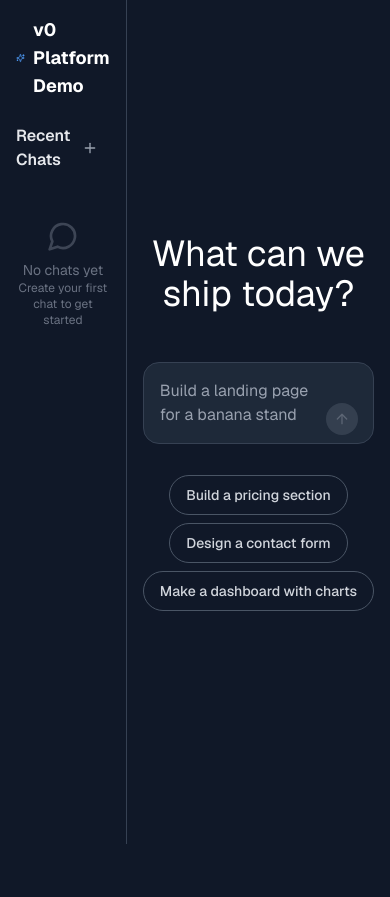
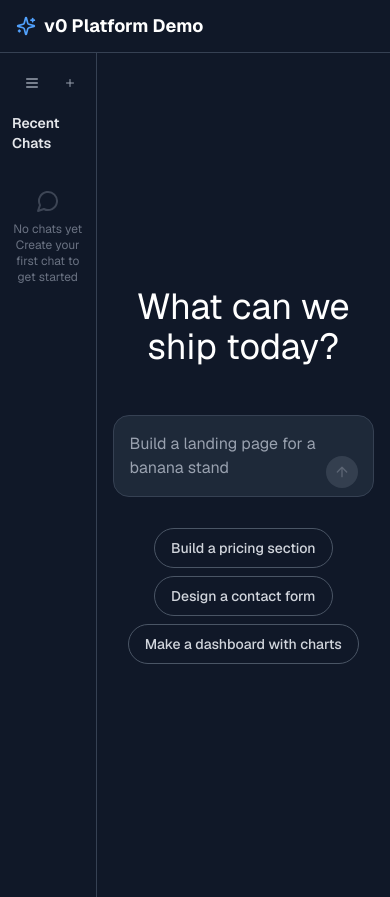
Before and after one commit to willsather/v0-platform-demo, a Next.js app in the folder apps/web/: page / in a window 390 px wide. Before the commit the page ends 844 px from the top, so only its background shows below. Built offline with nearby package versions, Linux system fonts and the light colour scheme.

Commit message:
chore: improve sidebar ui and preview refactor

```diff
--- /dev/null
+++ b/apps/web/src/app/components/app-header.tsx
@@ -0,0 +1,18 @@
+import { Sparkles } from "lucide-react";
+import Link from "next/link";
+
+export function AppHeader() {
+  return (
+    <header className="border-gray-700 border-b bg-gray-900 px-4 py-3">
+      <div className="flex items-center">
+        <Link
+          href="/"
+          className="flex items-center gap-2 transition-opacity hover:opacity-80"
+        >
+          <Sparkles className="h-5 w-5 text-blue-400" />
+          <h1 className="font-bold text-white text-lg">v0 Platform Demo</h1>
+        </Link>
+      </div>
+    </header>
+  );
+}
--- a/apps/web/src/app/components/chat-sidebar.tsx
+++ b/apps/web/src/app/components/chat-sidebar.tsx
@@ -1,6 +1,6 @@
 "use client";
 
-import { MessageCircle, Plus, Sparkles, Trash2 } from "lucide-react";
+import { Menu, MessageCircle, Plus, Trash2 } from "lucide-react";
 import Link from "next/link";
 import { usePathname } from "next/navigation";
 import { useEffect, useState } from "react";
@@ -17,10 +17,16 @@ export interface ChatHistoryItem {
 
 export function ChatSidebar() {
   const [chats, setChats] = useState<ChatHistoryItem[]>([]);
+  const [isMinimized, setIsMinimized] = useState(false);
   const pathname = usePathname();
 
   useEffect(() => {
     loadChats();
+    // Load minimized state from localStorage
+    const savedMinimized = localStorage.getItem("sidebar-minimized");
+    if (savedMinimized) {
+      setIsMinimized(JSON.parse(savedMinimized));
+    }
   }, []);
 
   const loadChats = () => {
@@ -50,28 +56,37 @@ export function ChatSidebar() {
     }
   };
 
-  const truncateTitle = (title: string, maxLength = 40) => {
+  const toggleSidebar = () => {
+    const newMinimized = !isMinimized;
+    setIsMinimized(newMinimized);
+    localStorage.setItem("sidebar-minimized", JSON.stringify(newMinimized));
+  };
+
+  const truncateTitle = (title: string, maxLength = 30) => {
     if (title.length <= maxLength) return title;
     return `${title.substring(0, maxLength)}...`;
   };
 
   return (
-    <div className="h-screen w-64 overflow-y-auto border-gray-700 border-r bg-gray-900">
-      <div className="p-4">
-        {/* Header with title */}
-        <div className="mb-6">
-          <Link
-            href="/"
-            className="mb-2 flex items-center gap-2 transition-opacity hover:opacity-80"
+    <div
+      className={`overflow-y-auto border-gray-700 border-r bg-gray-900 transition-all duration-300 ${
+        isMinimized ? "w-12" : "w-52"
+      }`}
     >
-            <Sparkles className="h-6 w-6 text-blue-400" />
-            <h1 className="font-bold text-lg text-white">v0 Platform Demo</h1>
-          </Link>
-        </div>
-
-        {/* Chat History Section */}
-        <div className="mb-4 flex items-center justify-between">
-          <h2 className="font-semibold text-gray-200">Recent Chats</h2>
+      <div className={`${isMinimized ? "p-2" : "p-3"}`}>
+        {/* Toggle Button */}
+        <div
+          className={`mb-3 flex items-center ${isMinimized ? "justify-center" : "justify-between"}`}
+        >
+          <Button
+            variant="ghost"
+            size="sm"
+            onClick={toggleSidebar}
+            className="text-gray-400 hover:bg-gray-800 hover:text-white"
+          >
+            <Menu className="h-4 w-4" />
+          </Button>
+          {!isMinimized && (
             <Button
               variant="ghost"
               size="sm"
@@ -79,32 +94,46 @@ export function ChatSidebar() {
               className="text-gray-400 hover:bg-gray-800 hover:text-white"
             >
               <Link href="/">
-              <Plus className="h-4 w-4" />
+                <Plus className="h-3 w-3" />
               </Link>
             </Button>
+          )}
         </div>
 
-        <div className="space-y-2">
+        {!isMinimized && (
+          <>
+            {/* Chat History Section */}
+            <div className="mb-3 flex items-center justify-between">
+              <h2 className="font-semibold text-gray-200 text-sm">
+                Recent Chats
+              </h2>
+            </div>
+
+            <div className="space-y-1">
               {chats.length === 0 ? (
-            <div className="py-8 text-center text-gray-500">
-              <MessageCircle className="mx-auto mb-2 h-8 w-8 opacity-50" />
-              <p className="text-sm">No chats yet</p>
-              <p className="text-xs">Create your first chat to get started</p>
+                <div className="py-6 text-center text-gray-500">
+                  <MessageCircle className="mx-auto mb-2 h-6 w-6 opacity-50" />
+                  <p className="text-xs">No chats yet</p>
+                  <p className="text-xs">
+                    Create your first chat to get started
+                  </p>
                 </div>
               ) : (
                 chats.map((chat) => (
                   <Card
                     key={chat.id}
-                className={`rounded-lg border-gray-700 p-2 shadow-none transition-colors ${
+                    className={`rounded-lg border-gray-700 p-1.5 shadow-none transition-colors ${
                       pathname === `/chat/${chat.id}`
                         ? "border-gray-600 bg-gray-800"
                         : "bg-gray-900 hover:bg-gray-800"
                     }`}
                   >
                     <div className="flex items-center justify-between gap-2">
-                  <Link href={`/chat/${chat.id}`} className="min-w-0 flex-1">
-                    <div className="flex items-center gap-2">
-                      <MessageCircle className="h-3 w-3 flex-shrink-0 text-gray-400" />
+                      <Link
+                        href={`/chat/${chat.id}`}
+                        className="min-w-0 flex-1"
+                      >
+                        <div className="flex items-center">
                           <span className="truncate font-medium text-gray-200 text-sm">
                             {truncateTitle(chat.title)}
                           </span>
@@ -117,15 +146,37 @@ export function ChatSidebar() {
                           e.preventDefault();
                           deleteChat(chat.id);
                         }}
-                    className="h-6 w-6 p-0 text-gray-400 hover:bg-red-900/20 hover:text-red-400"
+                        className="h-5 w-5 p-0 text-gray-400 hover:bg-red-900/20 hover:text-red-400"
                       >
-                    <Trash2 className="h-3 w-3" />
+                        <Trash2 className="h-2.5 w-2.5" />
                       </Button>
                     </div>
                   </Card>
                 ))
               )}
             </div>
+          </>
+        )}
+
+        {/* Minimized state - show active chat indicator */}
+        {isMinimized && chats.length > 0 && (
+          <div className="mt-4 space-y-2">
+            {chats.slice(0, 5).map((chat) => (
+              <Link
+                key={chat.id}
+                href={`/chat/${chat.id}`}
+                className={`flex h-8 w-8 items-center justify-center rounded-lg transition-colors ${
+                  pathname === `/chat/${chat.id}`
+                    ? "bg-blue-600 text-white"
+                    : "bg-gray-800 text-gray-400 hover:bg-gray-700 hover:text-white"
+                }`}
+                title={chat.title}
+              >
+                <MessageCircle className="h-3 w-3" />
+              </Link>
+            ))}
+          </div>
+        )}
       </div>
     </div>
   );
--- /dev/null
+++ b/apps/web/src/app/components/preview-area.tsx
@@ -0,0 +1,68 @@
+"use client";
+
+import { Button } from "@repo/ui/components/button";
+import {
+  Card,
+  CardContent,
+  CardHeader,
+  CardTitle,
+} from "@repo/ui/components/card";
+import { ScrollArea } from "@repo/ui/components/scroll-area";
+import { ExternalLink, Eye } from "lucide-react";
+
+interface PreviewAreaProps {
+  demoUrl?: string;
+  sourceUrl?: string;
+}
+
+export function PreviewArea({ demoUrl, sourceUrl }: PreviewAreaProps) {
+  return (
+    <Card className="flex h-[calc(100vh-12rem)] flex-col border-gray-700 bg-gray-800 lg:col-span-3">
+      <CardHeader className="flex-shrink-0">
+        <CardTitle className="flex justify-between items-center gap-2 text-white">
+          <div className="flex items-center gap-2">
+            <Eye className="h-5 w-5" />
+            Preview
+          </div>
+          {sourceUrl && (
+            <Button
+              variant="outline"
+              size="sm"
+              asChild
+              className="border-gray-700 bg-gray-800 text-gray-200 hover:bg-gray-700 hover:text-white"
+            >
+              <a href={sourceUrl} target="_blank" rel="noopener noreferrer">
+                <ExternalLink className="mr-1 h-3 w-3" />
+                Open in new tab
+              </a>
+            </Button>
+          )}
+        </CardTitle>
+      </CardHeader>
+      <CardContent className="flex-1 overflow-hidden p-0">
+        {demoUrl ? (
+          <div className="h-full p-2">
+            <div className="h-full overflow-hidden rounded-lg border border-gray-700">
+              <iframe
+                src={demoUrl}
+                className="h-full w-full border-0"
+                title="Generated Component Preview"
+                sandbox="allow-scripts allow-same-origin"
+              />
+            </div>
+          </div>
+        ) : (
+          <div className="flex h-full items-center justify-center">
+            <div className="text-center text-gray-500">
+              <Eye className="mx-auto mb-2 h-12 w-12 opacity-50" />
+              <p>No preview available for this chat</p>
+              <p className="mt-1 text-xs">
+                The AI may not have generated any code yet
+              </p>
+            </div>
+          </div>
+        )}
+      </CardContent>
+    </Card>
+  );
+}
--- a/apps/web/src/app/layout.tsx
+++ b/apps/web/src/app/layout.tsx
@@ -5,6 +5,7 @@ import { GeistSans } from "geist/font/sans";
 import type { Metadata } from "next";
 import type { ReactNode } from "react";
 
+import { AppHeader } from "./components/app-header";
 import { ChatSidebar } from "./components/chat-sidebar";
 
 import "@repo/ui/styles/tailwind.css";
@@ -23,9 +24,12 @@ export default function RootLayout({
   return (
     <html lang="en">
       <body className={`${GeistSans.className} bg-gray-900`}>
-        <div className="flex min-h-screen">
-          <ChatSidebar />
-          <main className="flex-1">{children}</main>
+        <div className="flex flex-col">
+          <AppHeader />
+          <div className="flex">
+            <ChatSidebar />
+            <main>{children}</main>
+          </div>
         </div>
 
         <Analytics />
--- a/packages/ui/src/components/card.tsx
+++ b/packages/ui/src/components/card.tsx
@@ -23,7 +23,7 @@ const CardHeader = React.forwardRef<
 >(({ className, ...props }, ref) => (
   <div
     ref={ref}
-    className={cn("flex flex-col space-y-1.5 p-6", className)}
+    className={cn("flex flex-col px-4 pt-2", className)}
     {...props}
   />
 ));
```
Also changed, not shown: apps/web/src/app/chat/[id]/page.tsx (+8 -54 lines), apps/web/src/app/components/messages-area.tsx (+34 -34 lines). Lines whose indentation alone changed are shown as unchanged.
